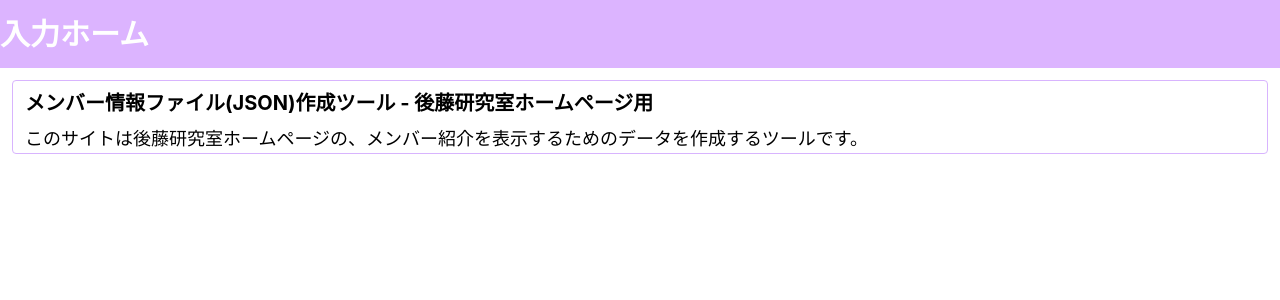
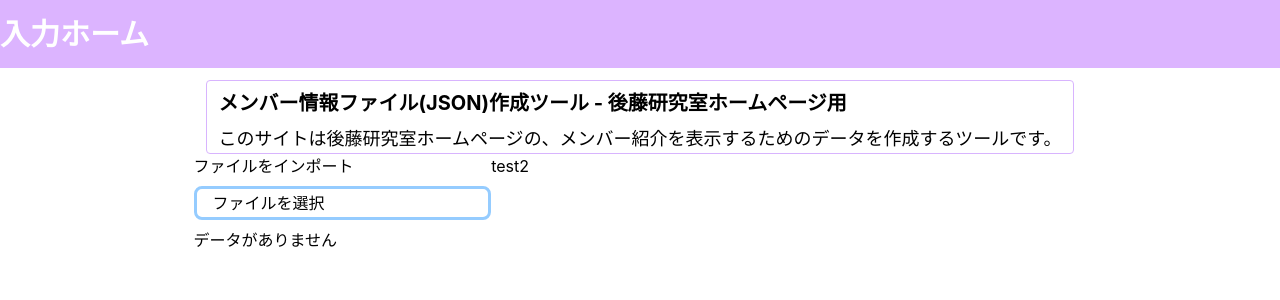
Before and after one commit to ryusei-tsune/member-info-editor, a React (Create React App) app: page / in a window 1280 px wide. Shown: the top 300 px of the page. Built offline with nearby package versions, Linux system fonts and the light colour scheme.

Commit message:
JSONファイル読込を実装

```diff
--- a/src/App.css
+++ b/src/App.css
@@ -2,3 +2,28 @@
   background-color: rgb(220, 180, 255);
   color: white;
 }
+
+.box-file {
+  position: relative;
+  margin: 8px 0;
+  padding: 2px 1em;
+  border: solid 3px #95ccff;
+  border-radius: 8px;
+}
+
+.box-file-title {
+  position: absolute;
+  display: inline-block;
+  top: -8px;
+  left: 10px;
+  padding: 0 9px;
+  line-height: 1;
+  background: #FFF;
+  color: #95ccff;
+  font-weight: bold;
+}
+
+.box-file-name {
+  margin: 0;
+  padding: 0;
+}
--- a/src/App.tsx
+++ b/src/App.tsx
@@ -1,8 +1,59 @@
-import React from 'react';
+import React, { useState } from 'react';
 import './App.css';
 
+type Member = {
+  id: number,
+  class: number,
+  lname: string,
+  fname: string,
+  elname: string,
+  efname: string,
+  email: string,
+  career1: string,
+  career2: string,
+  career3: string,
+  career4: string,
+  career5: string,
+  study: string,
+  hobby: string,
+  language: string,
+  comment: string,
+
+}
 
 const App = () => {
+  const [fileName, setFileName] = useState('')
+  const [isSelect, setIsSelect] = useState(false)
+  const [members, setMembers] = useState<Member[]>([])
+
+  const readFile = async (file: File): Promise<string | ArrayBuffer | null> => {
+    return new Promise((resolve, reject) => {
+      const fileReader = new FileReader();
+      fileReader.addEventListener("load", (e) => {
+        if (e.target !== null) {
+          resolve(e.target.result);
+        }
+      });
+      fileReader.addEventListener("error", (e) => {
+        reject(e);
+      });
+      fileReader.readAsText(file);
+    });
+  }
+  const importData = async (e: React.ChangeEvent<HTMLInputElement>) => {
+    if (e.currentTarget.files !== null) {
+      console.log(e.currentTarget.files)
+      const name: string = e.currentTarget.files[0].name
+      const text: string | ArrayBuffer | null = await readFile(e.currentTarget.files[0])
+      if (typeof text == 'string') {
+        const member_json: Member[] = JSON.parse(text)
+        setIsSelect(true)
+        setFileName(name)
+        setMembers(member_json)
+      }
+    }
+  }
+
   const Header = () => {
     return (
       <div className='border border-purple-300 rounded mx-3 px-3'>
@@ -14,12 +65,48 @@ const App = () => {
     )
   }
 
+  const MemberInfo = () => {
+    return (
+      <>
+        <div>ファイルをインポート</div>
+        <label htmlFor='import_file'>
+          <div className='box-file'>
+            {isSelect ?
+              <>
+                <div className='box-file-title text-xs'>ファイル</div>
+                <div className='box-file-name text-center'>{fileName}</div>
+              </>
+              : 'ファイルを選択'}
+          </div>
+        </label>
+        <input id='import_file' type="file" hidden onChange={importData} />
+        <div>
+          {members.length === 0 ?
+            <div>データがありません</div>
+            :
+            <>
+              {members.map((member: Member) =>
+                <div key={member.id}> {member.lname} {member.fname}</div>
+              )}
+            </>
+          }
+        </div>
+      </>
+    )
+  }
+
   return (
     <div>
       <div className='app-bar text-3xl font-bold py-4'>入力ホーム</div>
       <div className=' flex justify-center'>
-        <div className='mt-3 container'>
+        <div className='mt-3 max-w-5xl'>
           <Header />
+          <div className='grid grid-cols-1 sm:grid-cols-3'>
+            <div className='sm:col-span-1'>
+              <MemberInfo />
+            </div>
+            <div className='sm:col-span-2'>test2</div>
+          </div>
         </div>
       </div>
     </div>
```
